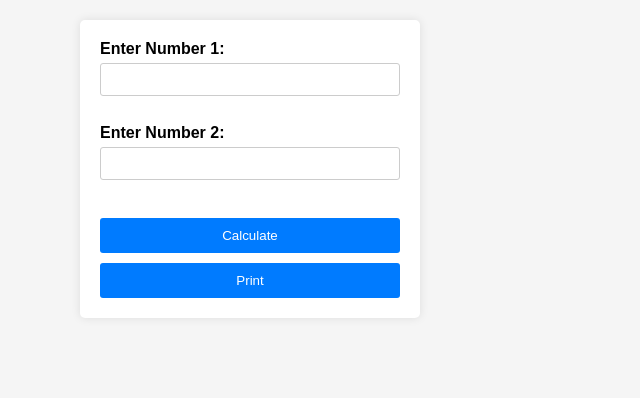
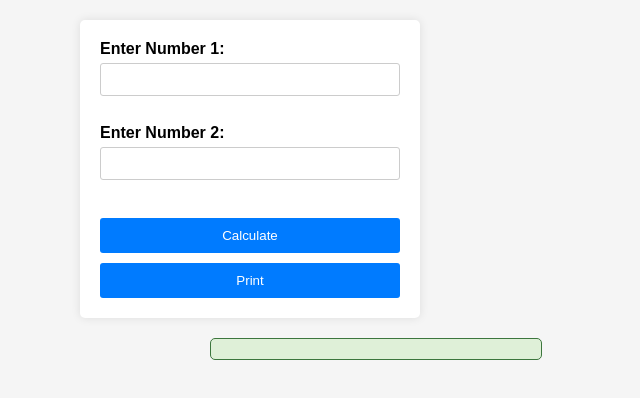
Before and after one commit to muhammednabeel123/designalytica, a website: page public/index.html in a window 1280 px wide. Shown: the whole page, without its empty margins (390-1030 px from the left). Drawn offline with Linux system fonts and the light colour scheme.

Commit message:
some changes

```diff
--- a/public/index.html
+++ b/public/index.html
@@ -48,6 +48,13 @@
         #result {
             margin-top: 20px;
             font-weight: bold;
+            margin-left: 580px;
+            width: 310px;
+            padding: 10px;
+            border-radius: 5px;
+            background-color: #dff0d8;
+            border: 1px solid #3c763d;
+            color: #3c763d;
         }
     </style>
 </head>
```
Also changed, not shown: 2 other files.
